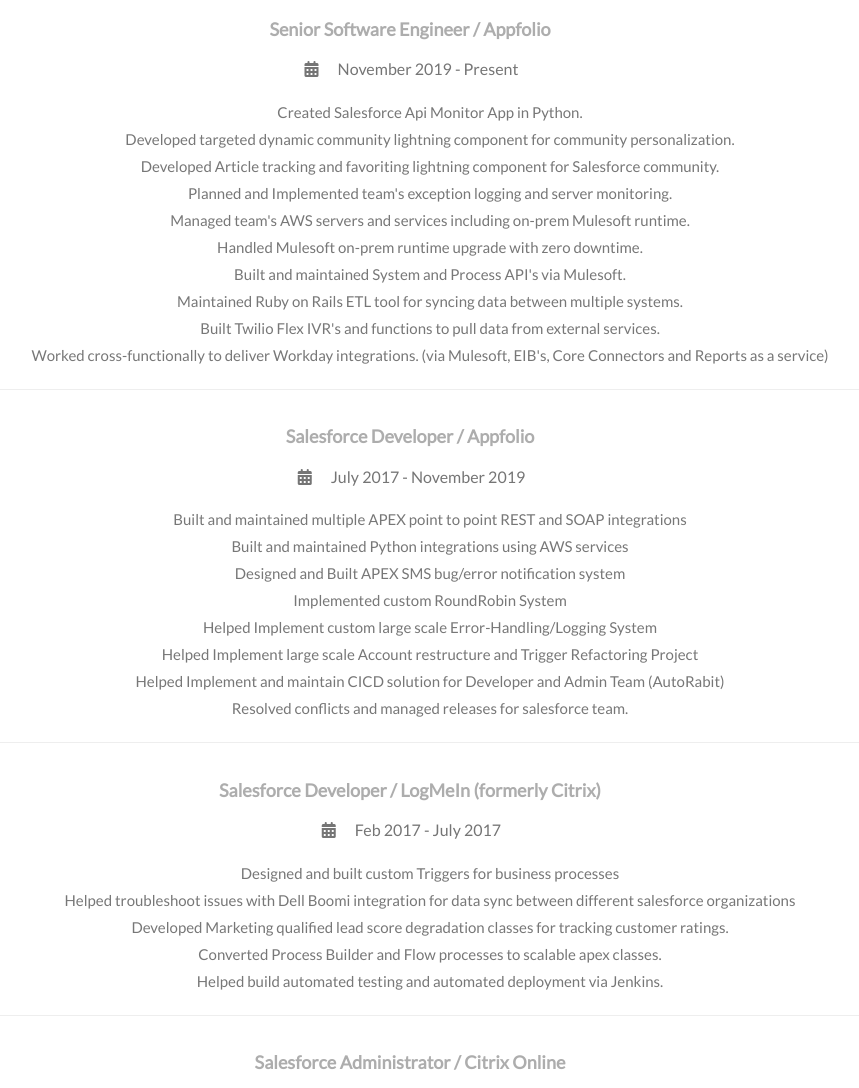
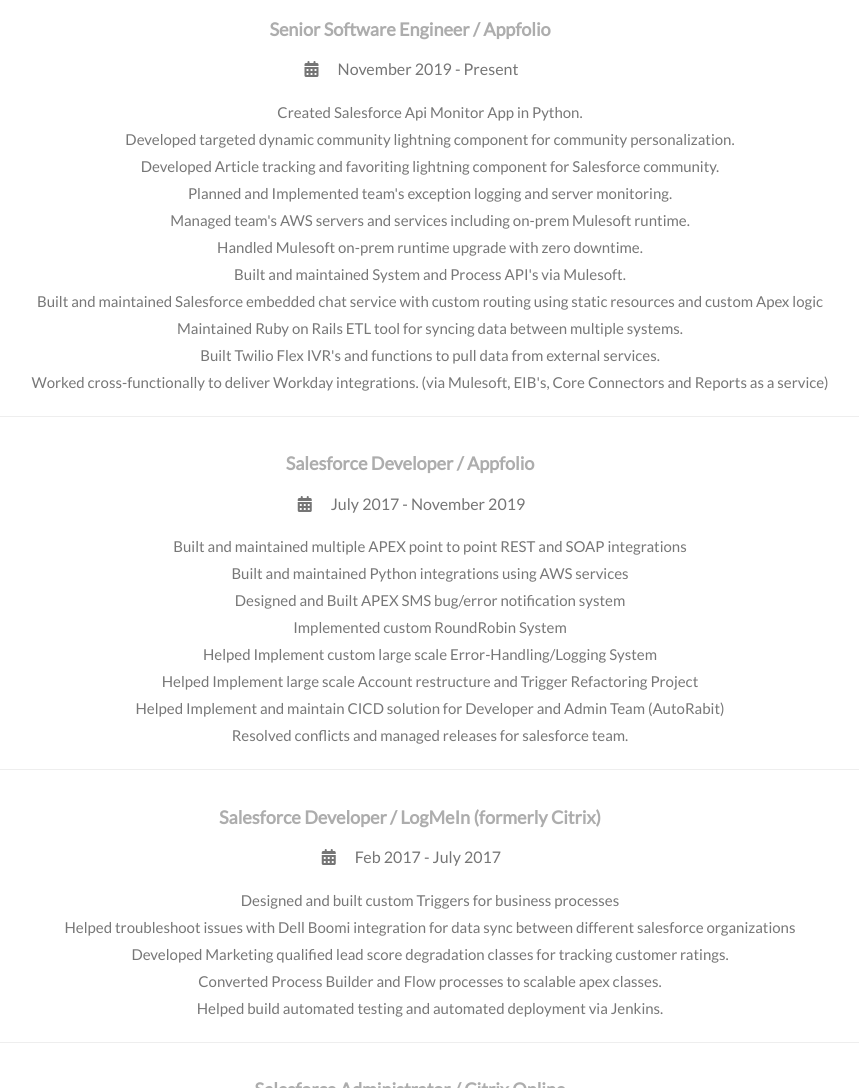
Before and after one commit to hhamaker/hhamaker.github.io, a plain HTML site: page index.html in a window 1280 px wide. Shown: the part 2813-3901 px from the top of the page, without its empty margins (230-1089 px from the left). Drawn offline with nearby package versions, Linux system fonts and the light colour scheme; some packages are replaced by stand-ins of ours.

Commit message:
hah - updated newest work list

```diff
--- a/index.html
+++ b/index.html
@@ -165,6 +165,7 @@
 						<li>Managed team's AWS servers and services including on-prem Mulesoft runtime.</li>
 						<li>Handled Mulesoft on-prem runtime upgrade with zero downtime.</li>
 						<li>Built and maintained System and Process API's via Mulesoft.</li>
+						<li>Built and maintained Salesforce embedded chat service with custom routing using static resources and custom Apex logic</li>
 						<li>Maintained Ruby on Rails ETL tool for syncing data between multiple systems.</li>
 						<li>Built Twilio Flex IVR's and functions to pull data from external services.</li>
 						<li>Worked cross-functionally to deliver Workday integrations. (via Mulesoft, EIB's, Core Connectors and Reports as a service)</li>
```
